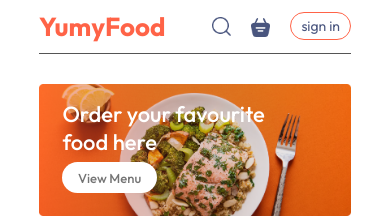
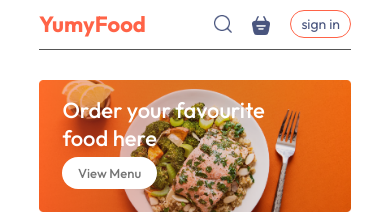
Before and after one commit to ritikmaurya4747/YumyFood, a React (Vite) app in the folder frontend/: page / in a window 390 px wide. Shown: the top 218 px of the page. Built offline with nearby package versions, Linux system fonts and the light colour scheme; no server answers.

Commit message:
navbar css hanges

```diff
--- a/frontend/src/components/Navbar/Navbar.css
+++ b/frontend/src/components/Navbar/Navbar.css
@@ -156,14 +156,14 @@
         display: none;
     }
     .navbar h1{
-        font-size: 26px;
+        font-size: 22px;
     }
     .navbar-right button{
         padding: 4px 10px;
         font-size: 14px;
     }
     .navbar-right img{
-        width: 19px;
+        width: 18px;
     }
     .navbar-search-icon img{
         margin-top: 6px;
```
